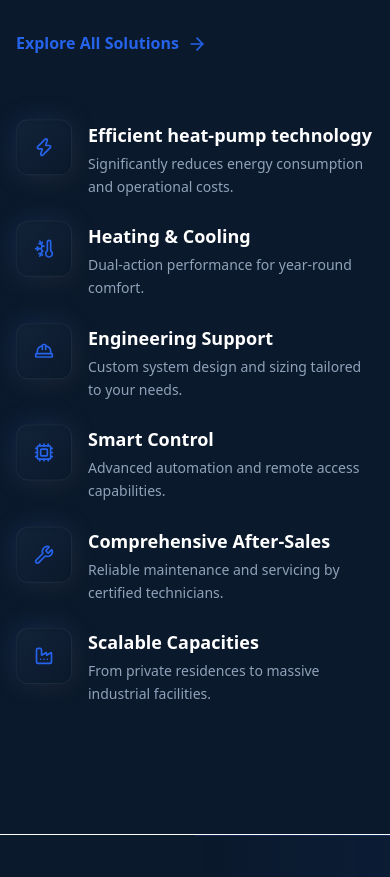
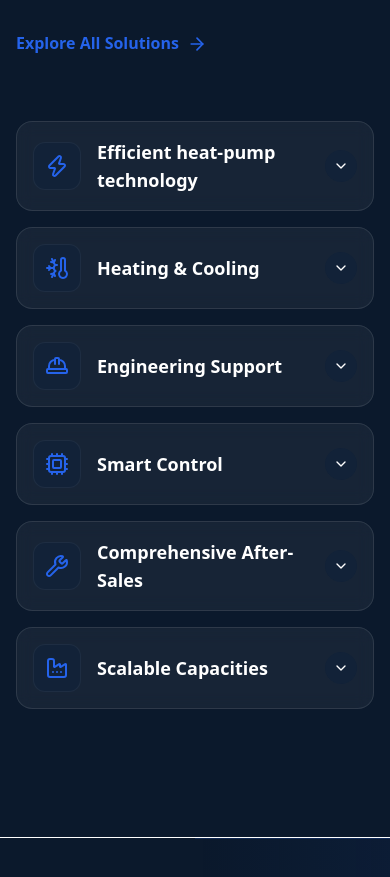
Before and after one commit to asmaazook14-ops/iris-energy-website, a Next.js app: page /en in a window 390 px wide. Shown: the part 7232-8109 px from the top of the page. Built offline with nearby package versions, Linux system fonts and the light colour scheme.

Commit message:
Convert What We Provide into an accordion layout for better mobile experience

```diff
--- a/src/app/[lang]/page.tsx
+++ b/src/app/[lang]/page.tsx
@@ -1,6 +1,7 @@
 import { getDictionary } from '@/dictionaries';
 import Image from 'next/image';
 import Link from 'next/link';
+import SolutionsAccordion from '@/components/SolutionsAccordion';
 import HeroCTA from '@/components/HeroCTA';
 import HowItWorksShowcase from '@/components/HowItWorksShowcase';
 import { AnimatedFeatureCard, AnimatedIconBox } from '@/components/AnimatedFeatureCard';
@@ -380,21 +381,18 @@ export default async function Home(props: { params: Promise<{ lang: 'en' | 'ar'
             </Link>
           </div>
 
-          <div className="grid grid-cols-1 sm:grid-cols-2 lg:grid-cols-3 gap-6 md:gap-12">
-            {engineeringSolutions.map((sol, idx) => {
-              const Icon = sol.icon;
-              return (
-                <AnimatedFeatureCard key={idx} idx={idx} className="flex flex-row md:flex-col gap-4 md:gap-0">
-                  <AnimatedIconBox idx={idx} className="shrink-0 mb-0 md:mb-6">
-                    <Icon className="w-5 h-5 md:w-6 md:h-6 text-[var(--color-brand-blue)]" />
-                  </AnimatedIconBox>
-                  <div>
-                    <h4 className="text-lg md:text-xl font-bold text-white mb-1 md:mb-3">{sol.title}</h4>
-                    <p className="text-sm md:text-base text-slate-400 leading-relaxed">{sol.desc}</p>
-                  </div>
-                </AnimatedFeatureCard>
-              );
-            })}
+          <div className="max-w-4xl mx-auto w-full">
+            <SolutionsAccordion
+              items={engineeringSolutions.map(sol => {
+                const Icon = sol.icon;
+                return {
+                  title: sol.title,
+                  desc: sol.desc,
+                  icon: <Icon className="w-6 h-6 md:w-8 md:h-8" />
+                };
+              })}
+              lang={lang}
+            />
           </div>
         </div>
       </section>
--- /dev/null
+++ b/src/components/SolutionsAccordion.tsx
@@ -0,0 +1,70 @@
+'use client';
+
+import React, { useState } from 'react';
+import { motion, AnimatePresence } from 'framer-motion';
+import { ChevronDown } from 'lucide-react';
+
+interface SolutionItem {
+  title: string;
+  desc: string;
+  icon: React.ReactNode;
+}
+
+export default function SolutionsAccordion({
+  items,
+  lang
+}: {
+  items: SolutionItem[];
+  lang: 'en' | 'ar';
+}) {
+  const [openIndex, setOpenIndex] = useState<number | null>(null);
+
+  const toggle = (idx: number) => {
+    setOpenIndex(openIndex === idx ? null : idx);
+  };
+
+  return (
+    <div className="flex flex-col gap-4">
+      {items.map((item, idx) => (
+        <div
+          key={idx}
+          className="bg-white/5 border border-white/10 rounded-2xl overflow-hidden transition-colors hover:border-[var(--color-brand-blue)]/50 cursor-pointer backdrop-blur-sm"
+          onClick={() => toggle(idx)}
+        >
+          <div className="flex items-center justify-between p-4 md:p-6">
+            <div className="flex items-center gap-4 md:gap-6">
+              <div className="w-12 h-12 md:w-16 md:h-16 bg-[#122238] rounded-xl flex items-center justify-center shrink-0 border border-white/5 text-[var(--color-brand-blue)]">
+                {item.icon}
+              </div>
+              <h4 className="text-lg md:text-xl font-bold text-white">{item.title}</h4>
+            </div>
+            <motion.div
+              animate={{ rotate: openIndex === idx ? 180 : 0 }}
+              transition={{ duration: 0.3 }}
+              className="w-8 h-8 md:w-10 md:h-10 rounded-full bg-[#122238] flex items-center justify-center shrink-0"
+            >
+              <ChevronDown className="w-4 h-4 md:w-5 md:h-5 text-white" />
+            </motion.div>
+          </div>
+
+          <AnimatePresence>
+            {openIndex === idx && (
+              <motion.div
+                initial={{ height: 0, opacity: 0 }}
+                animate={{ height: 'auto', opacity: 1 }}
+                exit={{ height: 0, opacity: 0 }}
+                transition={{ duration: 0.3, ease: "easeInOut" }}
+              >
+                <div className="px-4 md:px-6 pb-4 md:pb-6 text-sm md:text-base text-slate-400 leading-relaxed">
+                  <div className="border-t border-white/5 pt-4">
+                    {item.desc}
+                  </div>
+                </div>
+              </motion.div>
+            )}
+          </AnimatePresence>
+        </div>
+      ))}
+    </div>
+  );
+}
```
